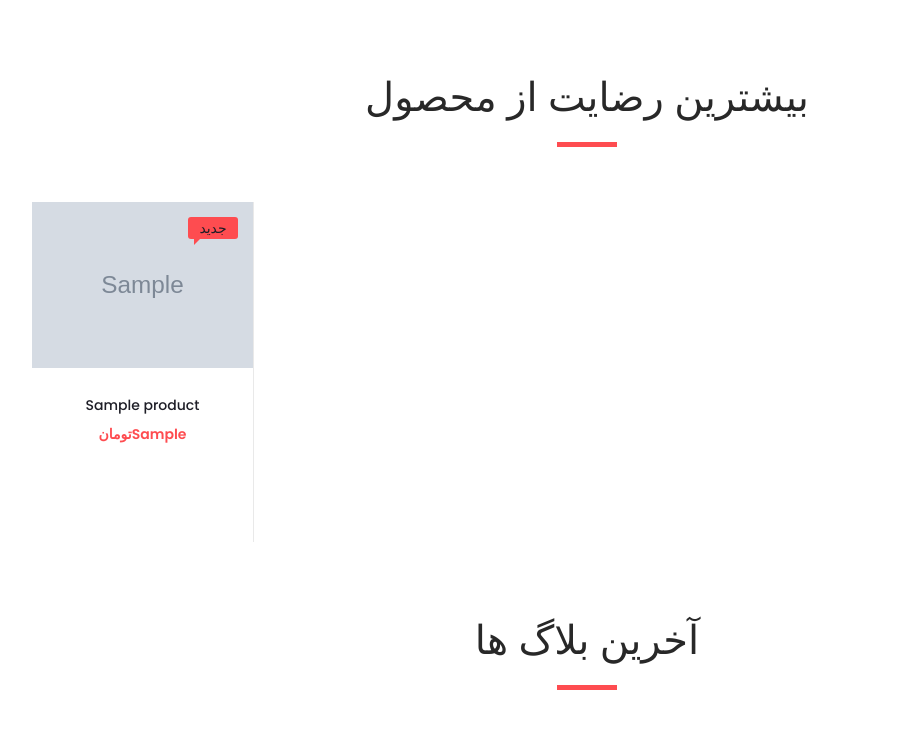
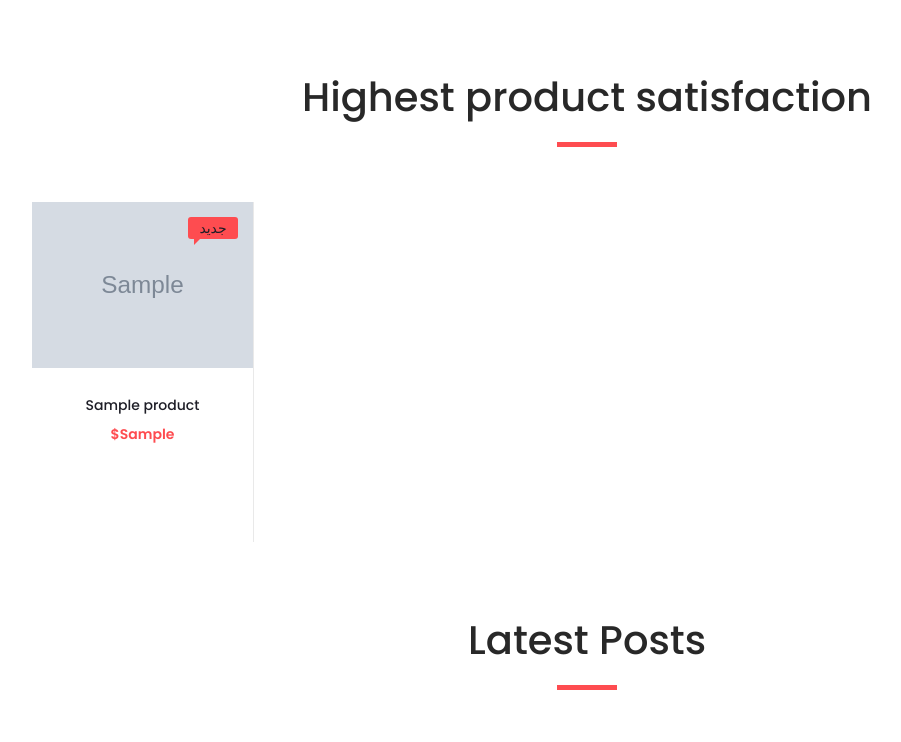
Before and after one commit to alitajmir001/my_site, a Django app: page / in a window 1280 px wide. Shown: the part 2135-2877 px from the top of the page, without its empty margins (53-954 px from the left). Run offline with Django 5.2, Linux system fonts and the light colour scheme; data comes from the database, SQL or seed files in the repository; tables that the repository leaves empty hold one stand-in row (values such as "Sample post"); grey boxes marked "Sample" are stand-in pictures; some libraries are stand-ins or nearby versions.

Commit message:
Translate Persian text to English in index.html

```diff
--- a/templates/index.html
+++ b/templates/index.html
@@ -4,7 +4,7 @@
 {% load base_tags %}
 
 {%block title%}
-صفحه ی اصلی
+Services
 {%endblock%}
 
 {%block content%}
@@ -50,7 +50,7 @@
         <div class="row">
             <div class="col text-center">
                 <div class="section_title new_arrivals_title">
-                    <h2>گروه بندی و محصولات مربوطه</h2>
+                    <h2>Categories and Products</h2>
                 </div>
             </div>
         </div>
@@ -93,7 +93,7 @@
                                 <div class="product_price">تومان{{ item.price }}</div>
                             </div>
                         </div>
-                        <div class="red_button add_to_cart_button"><a href="{% url 'blog:single_product' item.slug item.id%}">توضیحات بیشتر</a></div>
+                        <div class="red_button add_to_cart_button"><a href="{% url 'blog:single_product' item.slug item.id%}">more details</a></div>
                     </div>
                     {% endfor %}
 
@@ -154,7 +154,7 @@
         <div class="row">
             <div class="col text-center">
                 <div class="section_title new_arrivals_title">
-                    <h2>بیشترین رضایت از محصول</h2>
+                    <h2>Highest product satisfaction</h2>
                 </div>
             </div>
         </div>
@@ -178,7 +178,7 @@
                                     </div>
                                     <div class="product_info">
                                         <h6 class="product_name"><a href="{% url 'blog:single_product' item.slug item.id%}">{{item.title}}</a></h6>
-                                        <div class="product_price">تومان{{item.price}}</div>
+                                        <div class="product_price">${{item.price}}</div>
                                     </div>
                                 </div>
                             </div>
@@ -209,7 +209,7 @@
         <div class="row">
             <div class="col text-center">
                 <div class="section_title new_arrivals_title">
-                    <h2>آخرین بلاگ ها</h2>
+                    <h2>Latest Posts</h2>
                 </div>
             </div>
         </div>
@@ -223,8 +223,8 @@
                             <div class="blog_background" style="background-image:url('{{item.image.url}}');background-size:contain;"></div>
                             <div class="blog_content d-flex flex-column align-items-center justify-content-center text-center">
                                 <h4 class="blog_title">{{item.title}}</h4>
-                                <span class="blog_meta">توسط {{item.user.get_full_name}} | {{item.created}}</span>
-                                <a class="blog_more btn btn-sm" href="{% url 'blog:single_blog' item.slug item.id %}">توضیحات بیشتر</a>
+                                <span class="blog_meta"> {{item.user.get_full_name}} | {{item.created}}</span>
+                                <a class="blog_more btn btn-sm" href="{% url 'blog:single_blog' item.slug item.id %}">more details</a>
                             </div>
                         </div>
                         {%endfor%}
```
